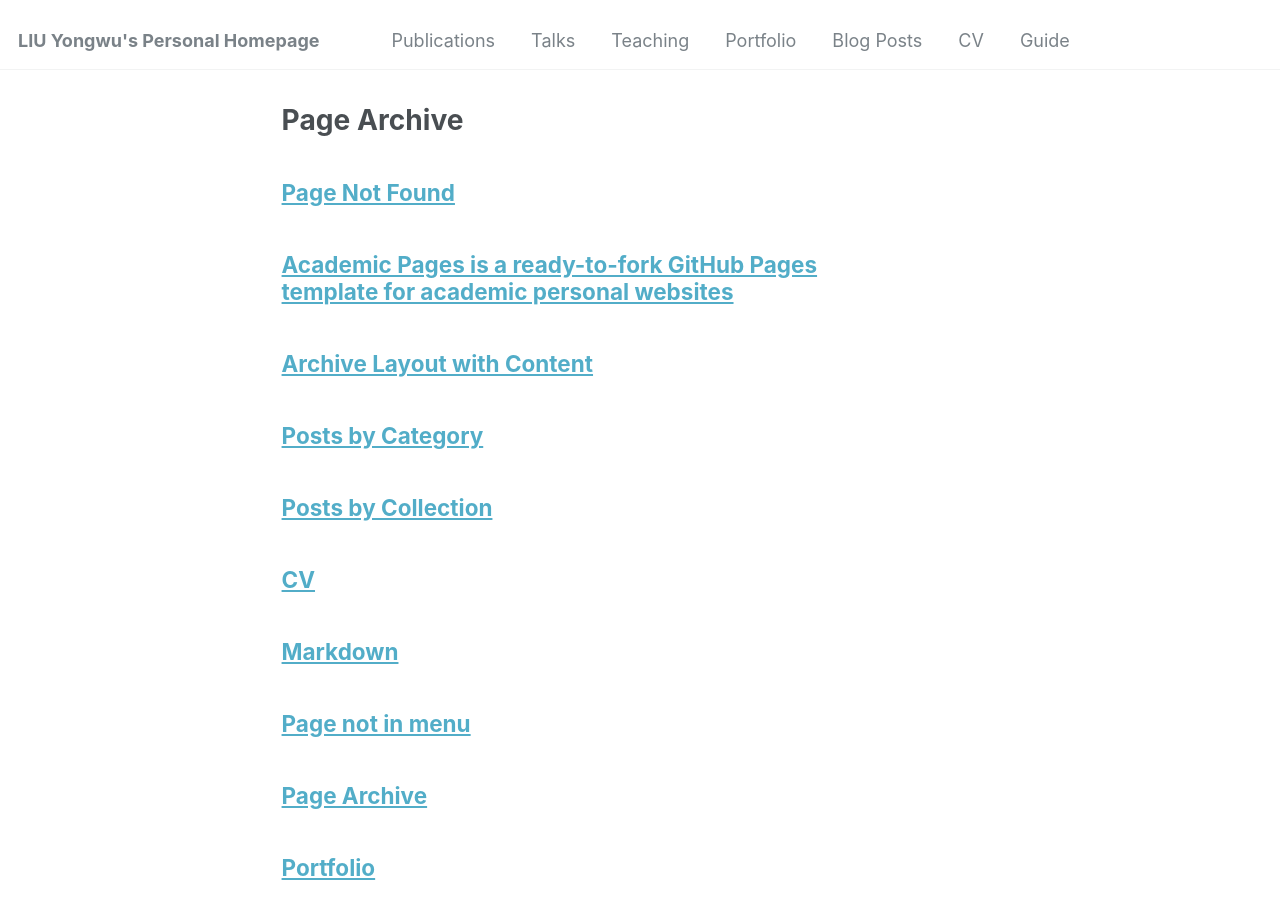
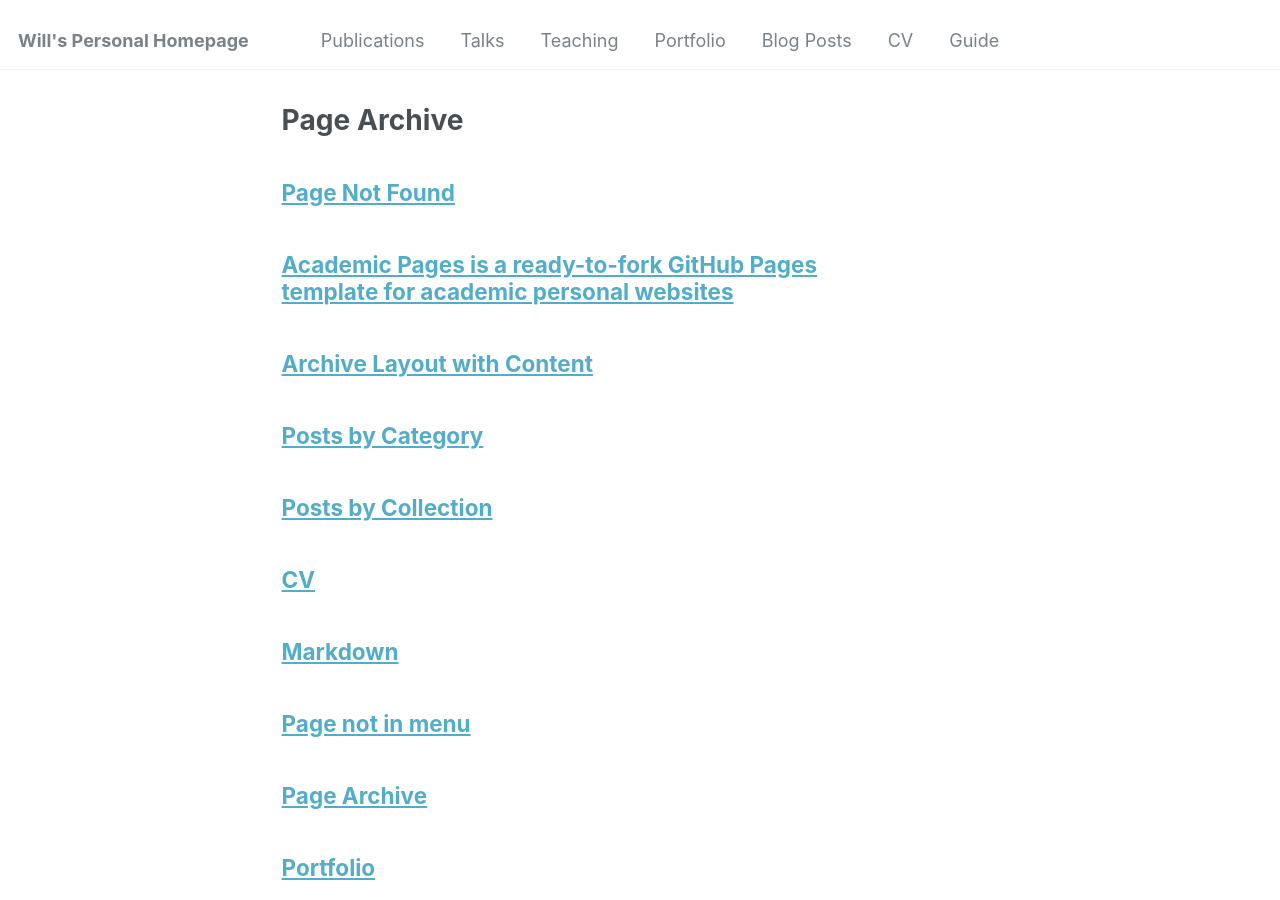
Before and after one commit to WillLiuyw/WillLiuyw.github.io, a Jekyll site: the page built from _pages/page-archive.html, in a window 1280 px wide and 900 px high. Built offline with Jekyll 4.4.1, drawn with Linux system fonts in a browser that asks for light colours.

Commit message:
Update _config.yml

```diff
--- a/_config.yml
+++ b/_config.yml
@@ -8,7 +8,7 @@
 
 # Basic Site Settings
 locale                   : "en-US"
-title                    : "LIU Yongwu's Personal Homepage"
+title                    : "Will's Personal Homepage"
 title_separator          : "-"
 name                     : &name "LIU Yongwu"
 description              : &description "personal description"
@@ -23,7 +23,7 @@ repository               : "willliuyw/willliuyw.github.io"
 author:
   # Biographic information
   avatar           : "photo.png"
-  name             : "Will Liu"
+  name             : "LIU Yongwu"
   pronouns         : # example: "she/her"
   bio              : "PhD student"
   location         : "Hong Kong"
@@ -37,7 +37,7 @@ author:
   impactstory      : # URL
   orcid            : "http://orcid.org/yourorcidurl"
   semantic         : # URL
-  pubmed           : "https://www.ncbi.nlm.nih.gov/pubmed/?term=john+snow"
+  # pubmed           : "https://www.ncbi.nlm.nih.gov/pubmed/?term=john+snow"
   researchgate     : # URL
   scopus           : # URL
 
```
